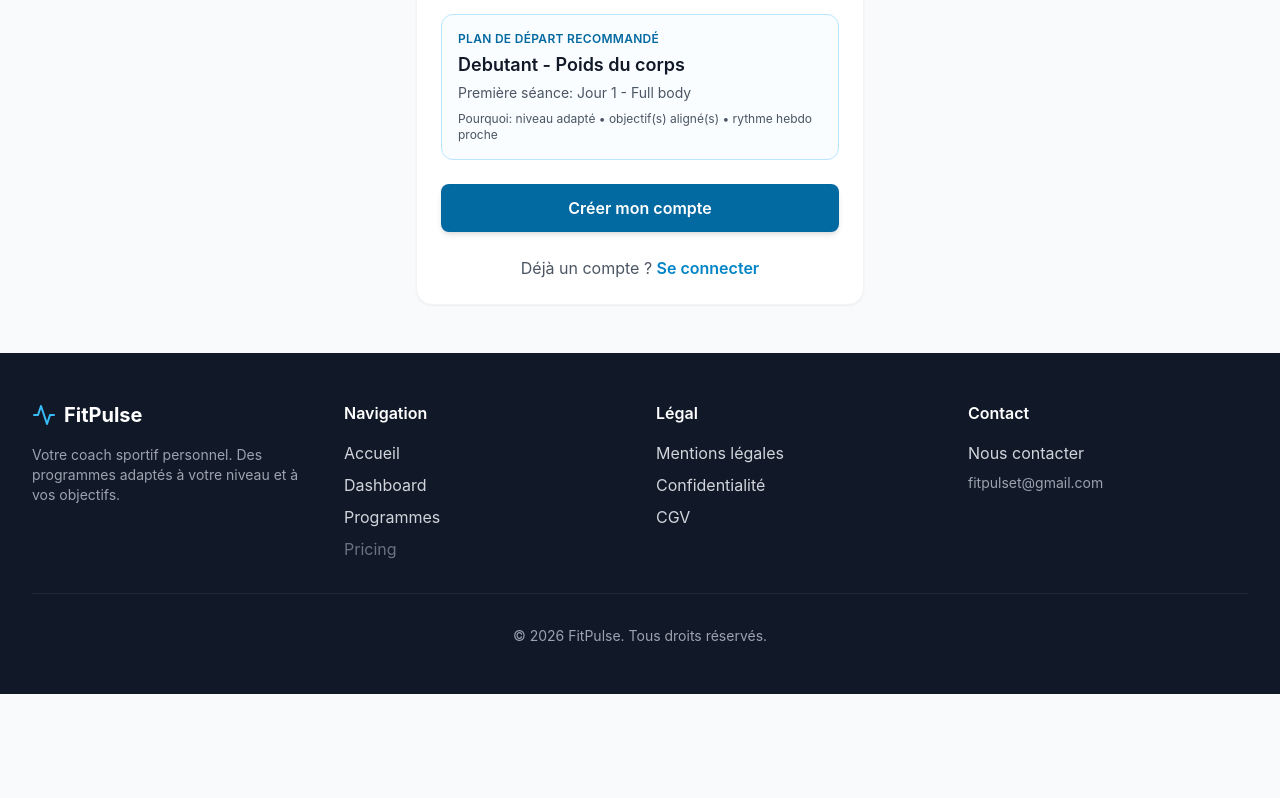
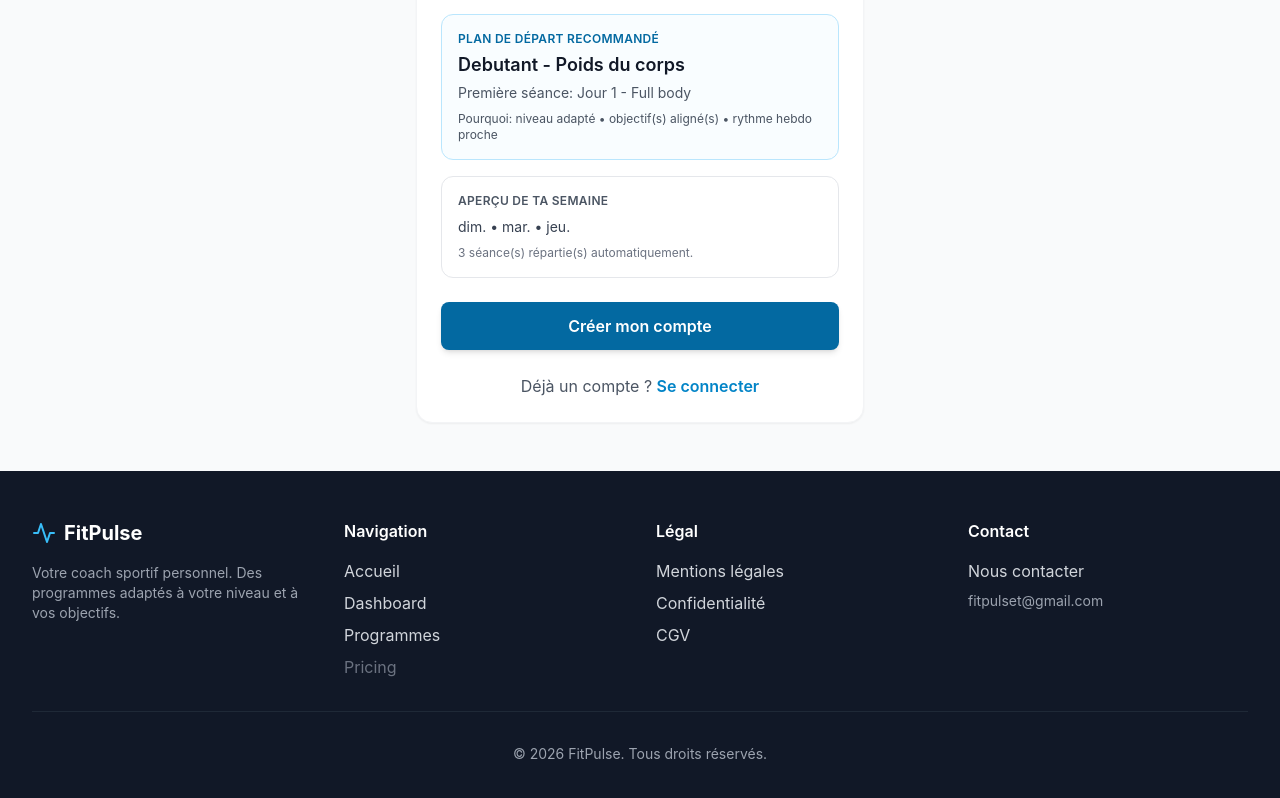
Before and after one commit to TilioLa/FitPulse, a Next.js app: page /inscription in a window 1280 px wide. Shown: the part 1644-2442 px from the top of the page. Before the commit the page ends 2338 px from the top, so only its background shows below. Built offline with nearby package versions, Linux system fonts and the light colour scheme; no server answers.

Commit message:
feat: improve signup onboarding with goal validation and weekly plan preview

```diff
--- a/app/inscription/page.tsx
+++ b/app/inscription/page.tsx
@@ -30,6 +30,7 @@ export default function InscriptionPage() {
   const [equipment, setEquipment] = useState<string[]>([])
   const [isSubmitting, setIsSubmitting] = useState(false)
   const goalsOptions = ['Cardio', 'Perte de poids', 'Prise de masse', 'Force', 'Sèche', 'Souplesse']
+  const weeklyPlanPreview = useMemo(() => generateWeeklyPlan(sessionsPerWeek), [sessionsPerWeek])
   const recommended = useMemo(
     () =>
       recommendProgram(programs, {
@@ -54,6 +55,12 @@ export default function InscriptionPage() {
 
     if (password.length < 6) {
       setError('Le mot de passe doit contenir au moins 6 caractères')
+      setIsSubmitting(false)
+      return
+    }
+
+    if (goals.length === 0) {
+      setError('Sélectionne au moins un objectif pour personnaliser ton plan')
       setIsSubmitting(false)
       return
     }
@@ -410,6 +417,21 @@ export default function InscriptionPage() {
                     </div>
                   </div>
                 )}
+
+                <div className="rounded-xl border border-gray-200 bg-white p-4">
+                  <div className="text-xs font-semibold uppercase tracking-wide text-gray-600">
+                    Aperçu de ta semaine
+                  </div>
+                  <div className="mt-2 text-sm text-gray-700">
+                    {weeklyPlanPreview
+                      .filter((day) => day.type === 'training')
+                      .map((day) => day.label)
+                      .join(' • ')}
+                  </div>
+                  <div className="mt-2 text-xs text-gray-500">
+                    {sessionsPerWeek} séance(s) répartie(s) automatiquement.
+                  </div>
+                </div>
               </div>
 
               <button
```
